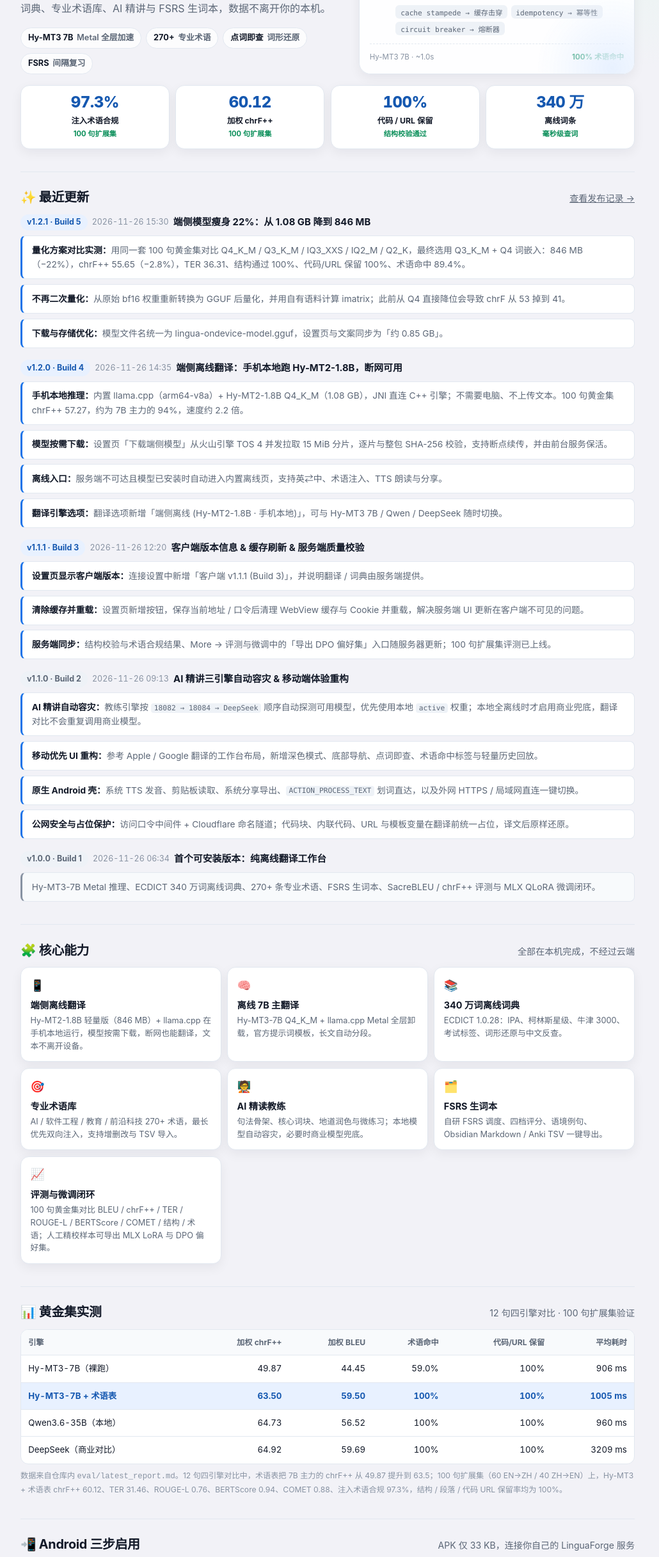
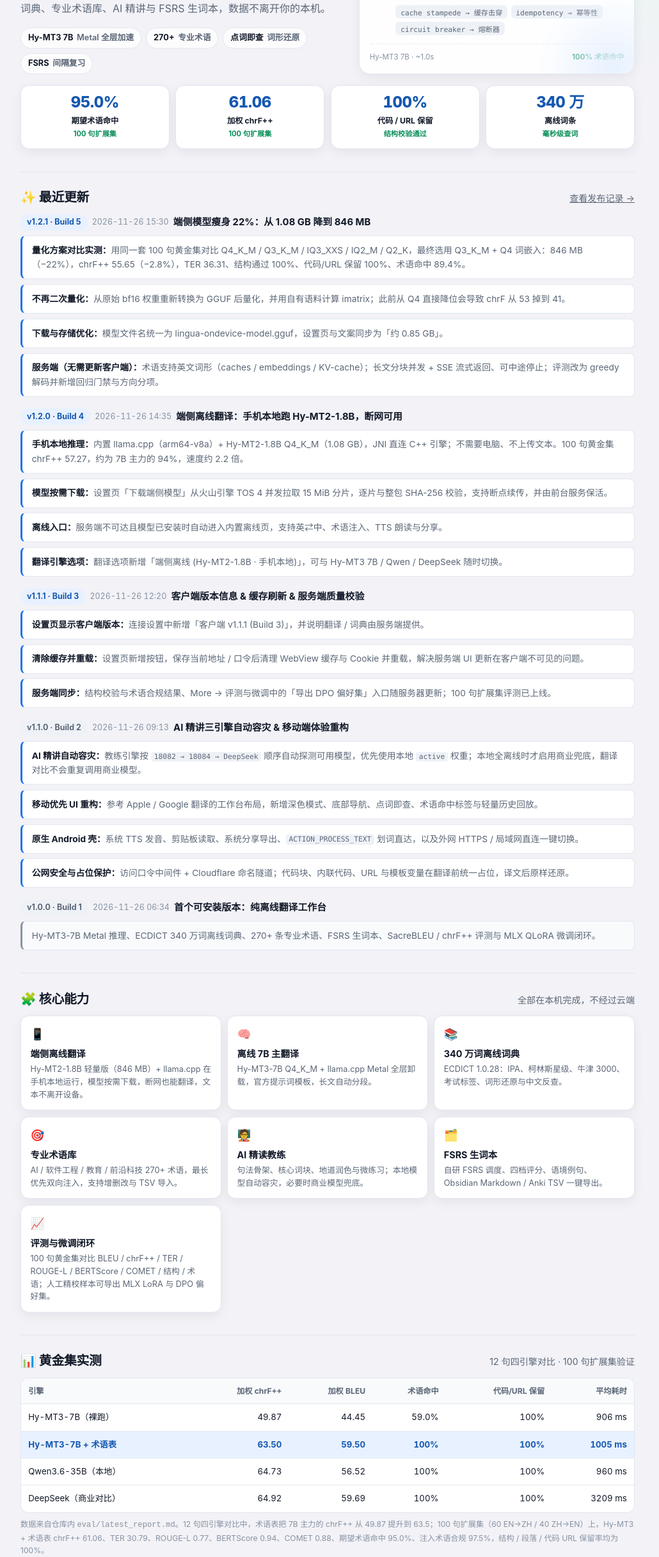
Before and after one commit to xzqttt/lingua-forge-release, a plain HTML site: page index.html in a window 1280 px wide. Shown: the part 367-2800 px from the top of the page at 64% size, without its empty margins (128-1158 px from the left). Drawn offline with Linux system fonts and the light colour scheme.

Commit message:
Publish LinguaForge 1.2.1 download site

```diff
--- a/index.html
+++ b/index.html
@@ -319,8 +319,8 @@
 
 
   <div class="kpi-grid" aria-label="核心实测指标">
-    <div class="kpi"><div class="kpi-val">97.3%</div><div class="kpi-label">注入术语合规</div><div class="kpi-sub">100 句扩展集</div></div>
-    <div class="kpi"><div class="kpi-val">60.12</div><div class="kpi-label">加权 chrF++</div><div class="kpi-sub">100 句扩展集</div></div>
+    <div class="kpi"><div class="kpi-val">95.0%</div><div class="kpi-label">期望术语命中</div><div class="kpi-sub">100 句扩展集</div></div>
+    <div class="kpi"><div class="kpi-val">61.06</div><div class="kpi-label">加权 chrF++</div><div class="kpi-sub">100 句扩展集</div></div>
     <div class="kpi"><div class="kpi-val">100%</div><div class="kpi-label">代码 / URL 保留</div><div class="kpi-sub">结构校验通过</div></div>
     <div class="kpi"><div class="kpi-val">340 万</div><div class="kpi-label">离线词条</div><div class="kpi-sub">毫秒级查词</div></div>
   </div>
@@ -333,6 +333,7 @@
         <div class="log-item"><strong>量化方案对比实测：</strong>用同一套 100 句黄金集对比 Q4_K_M / Q3_K_M / IQ3_XXS / IQ2_M / Q2_K，最终选用 Q3_K_M + Q4 词嵌入：846 MB（−22%），chrF++ 55.65（−2.8%），TER 36.31、结构通过 100%、代码/URL 保留 100%、术语命中 89.4%。</div>
         <div class="log-item"><strong>不再二次量化：</strong>从原始 bf16 权重重新转换为 GGUF 后量化，并用自有语料计算 imatrix；此前从 Q4 直接降位会导致 chrF 从 53 掉到 41。</div>
         <div class="log-item"><strong>下载与存储优化：</strong>模型文件名统一为 lingua-ondevice-model.gguf，设置页与文案同步为「约 0.85 GB」。</div>
+        <div class="log-item"><strong>服务端（无需更新客户端）：</strong>术语支持英文词形（caches / embeddings / KV-cache）；长文分块并发 + SSE 流式返回、可中途停止；评测改为 greedy 解码并新增回归门禁与方向分项。</div>
       </div>
     </div>
     <div class="ver-group">
@@ -395,7 +396,7 @@
         </tbody>
       </table>
     </div>
-    <p class="table-note">数据来自仓库内 <code>eval/latest_report.md</code>。12 句四引擎对比中，术语表把 7B 主力的 chrF++ 从 49.87 提升到 63.5；100 句扩展集（60 EN→ZH / 40 ZH→EN）上，Hy-MT3 + 术语表 chrF++ 60.12、TER 31.46、ROUGE-L 0.76、BERTScore 0.94、COMET 0.88、注入术语合规 97.3%，结构 / 段落 / 代码 URL 保留率均为 100%。</p>
+    <p class="table-note">数据来自仓库内 <code>eval/latest_report.md</code>。12 句四引擎对比中，术语表把 7B 主力的 chrF++ 从 49.87 提升到 63.5；100 句扩展集（60 EN→ZH / 40 ZH→EN）上，Hy-MT3 + 术语表 chrF++ 61.06、TER 30.79、ROUGE-L 0.77、BERTScore 0.94、COMET 0.88、期望术语命中 95.0%、注入术语合规 97.5%，结构 / 段落 / 代码 URL 保留率均为 100%。</p>
   </section>
 
   <section id="install" aria-labelledby="install-h">
```
Also changed, not shown: manifest.json.
